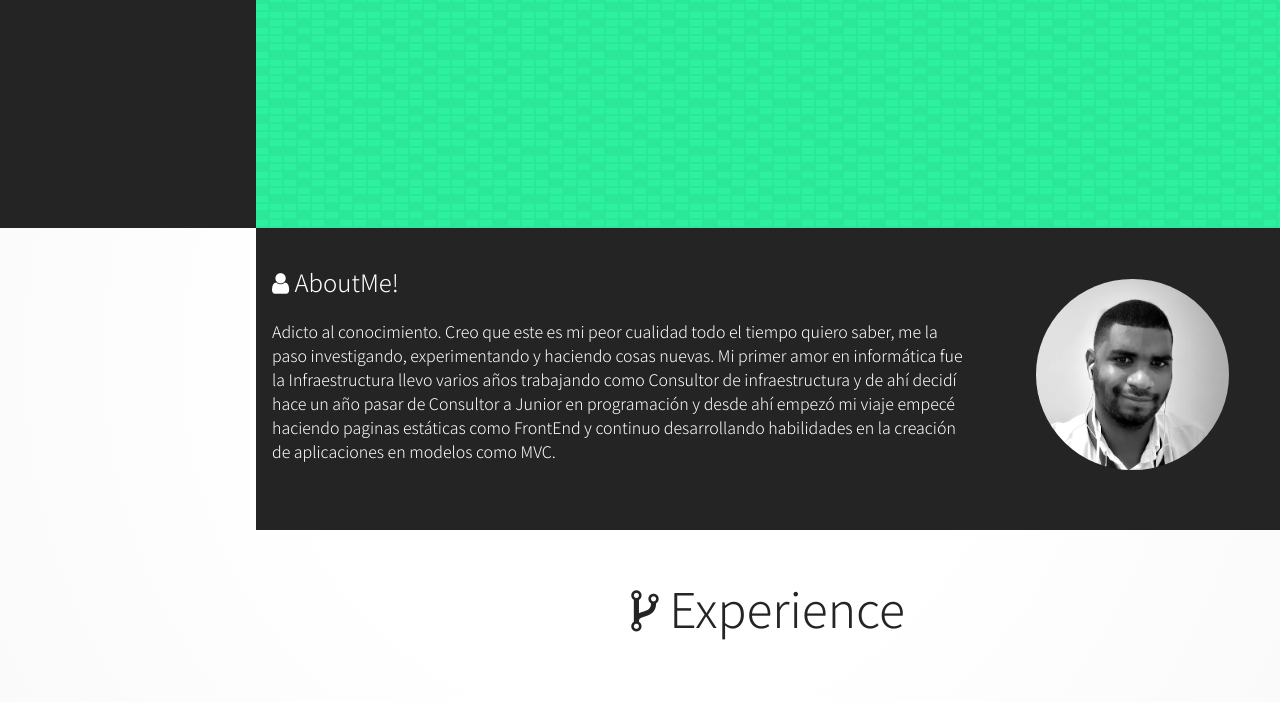
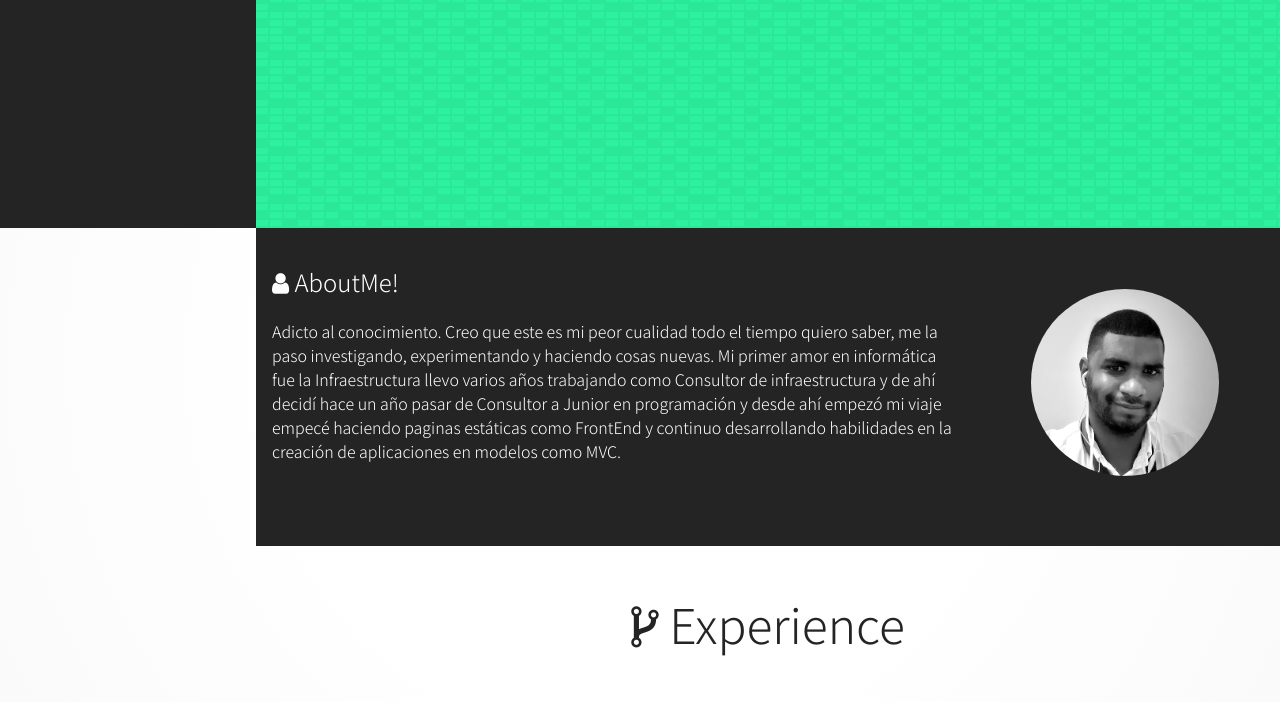
Before and after one commit to Jhonnathansantana/portfolio, a plain HTML site: page index.html in a window 1280 px wide. Shown: the part 572-1274 px from the top of the page. Drawn offline with Linux system fonts and the light colour scheme.

Commit message:
aboutcss

```diff
--- a/sass/components/layout/section.sass
+++ b/sass/components/layout/section.sass
@@ -122,7 +122,7 @@
         justify-content: center
         align-items: center
         width: 100%
-        padding: 5%
+        padding: 6%
 
         img
            filter: grayscale(100%)
```
Also changed, not shown: css/style.css.
